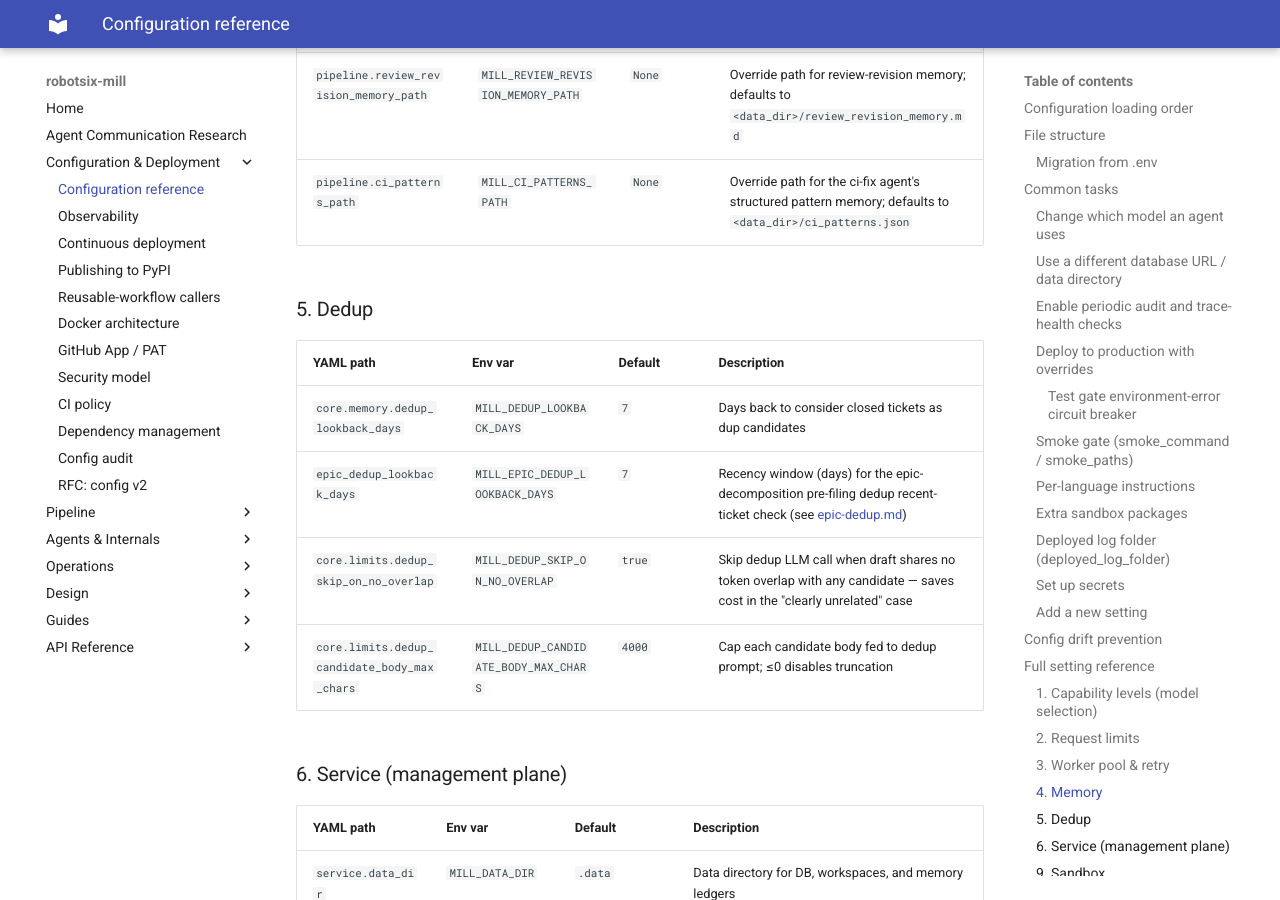
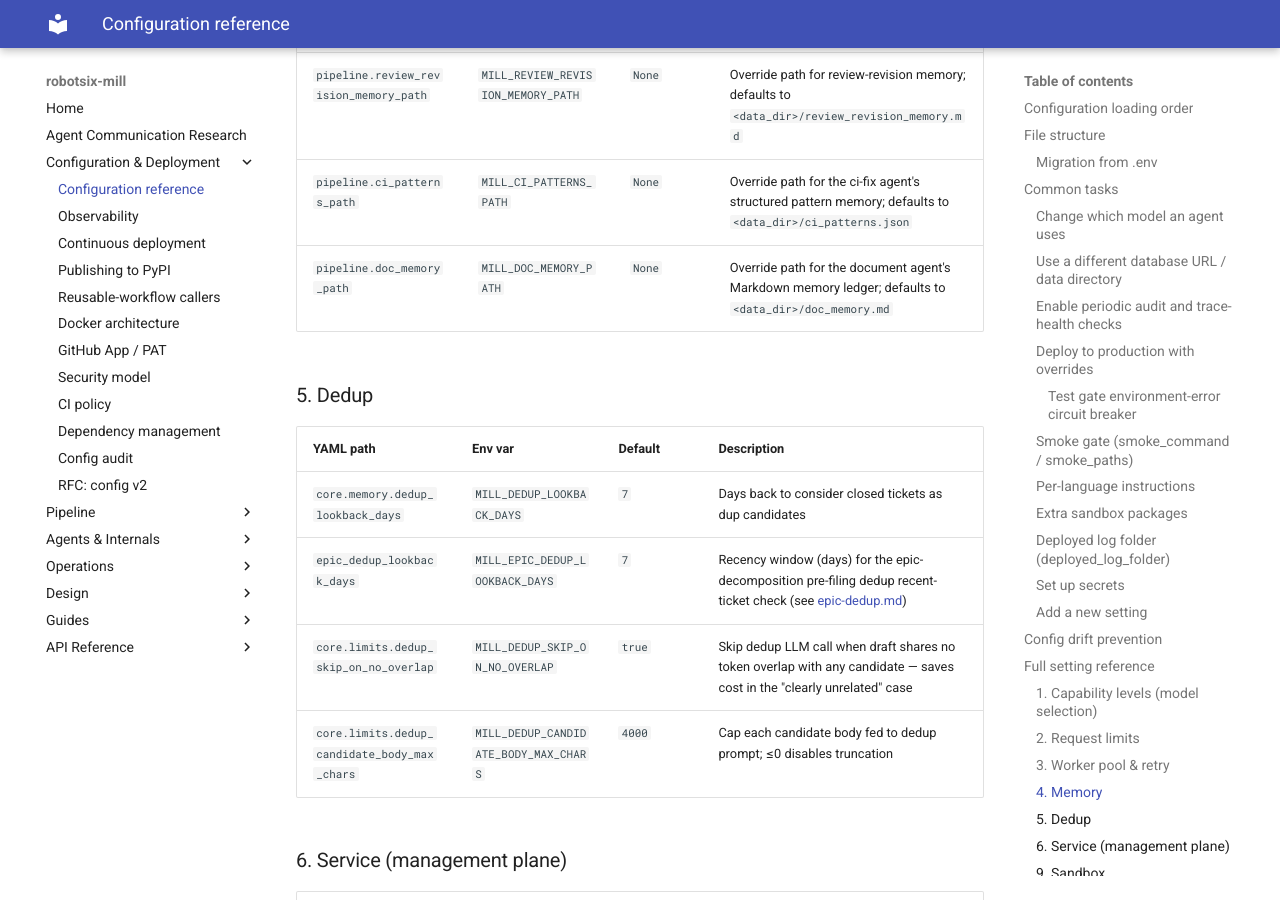
Before and after one commit to damien-robotsix/robotsix-mill, an MkDocs documentation site: the page built from docs/configuration.md, in a window 1280 px wide and 900 px high, scrolled down 12069 px. Built offline with MkDocs 1.6.1 and Material for MkDocs 9.7.7, drawn with Linux system fonts in a browser that asks for light colours.

Commit message:
mill: env doc sync: missing-from-docs — MILL_DOC_MEMORY_PATH (20260620T125436Z-env-doc-sync-missing-from-docs-mill-doc-e233) (#1696)
* mill: env doc sync: missing-from-docs — MILL_DOC_MEMORY_PATH (20260620T125436Z-env-doc-sync-missing-from-docs-mill-doc-e233)

* ci: auto-fix sync mypy baseline (resolved 1 stale violation)

---------

Co-authored-by: robotsix-mill <mill@robotsix.local>

```diff
--- a/docs/configuration.md
+++ b/docs/configuration.md
@@ -441,6 +441,7 @@ the `claude` CLI in the container). These knobs govern that path:
 | `pipeline.rebase_memory_path` | `MILL_REBASE_MEMORY_PATH` | `None` | Override path for rebase memory; defaults to `<data_dir>/rebase_memory.md` |
 | `pipeline.review_revision_memory_path` | `MILL_REVIEW_REVISION_MEMORY_PATH` | `None` | Override path for review-revision memory; defaults to `<data_dir>/review_revision_memory.md` |
 | `pipeline.ci_patterns_path` | `MILL_CI_PATTERNS_PATH` | `None` | Override path for the ci-fix agent's structured pattern memory; defaults to `<data_dir>/ci_patterns.json` |
+| `pipeline.doc_memory_path` | `MILL_DOC_MEMORY_PATH` | `None` | Override path for the document agent's Markdown memory ledger; defaults to `<data_dir>/doc_memory.md` |
 
 ### 5. Dedup
 
```
